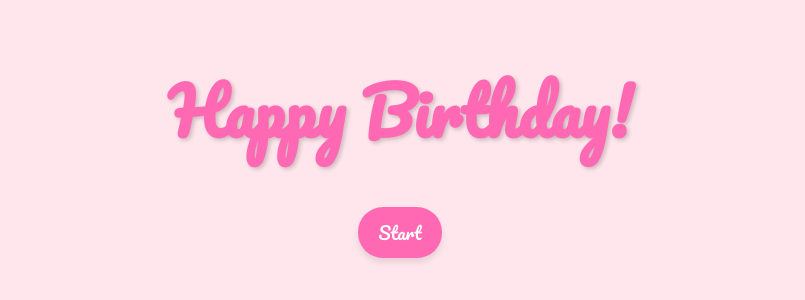
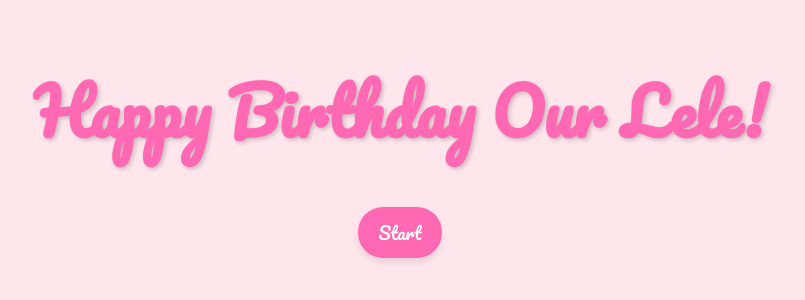
Before and after one commit to starvien686-png/naremacano, a plain HTML site: page index.html in a window 1280 px wide. Shown: the part 260-560 px from the top of the page, without its empty margins (240-1045 px from the left). Drawn offline with Linux system fonts and the light colour scheme.

Commit message:
index.html
Signed-off-by: starvien686-png <starvien686@gmail.com>

```diff
--- a/index.html
+++ b/index.html
@@ -24,7 +24,7 @@
     <!-- Splash Slide -->
     <div id="splash-slide" class="slide active">
         <div class="confetti-container"></div>
-        <h1>Happy Birthday!</h1>
+        <h1>Happy Birthday Our Lele!</h1>
         <button id="start-button">Start</button>
     </div>
 
```
